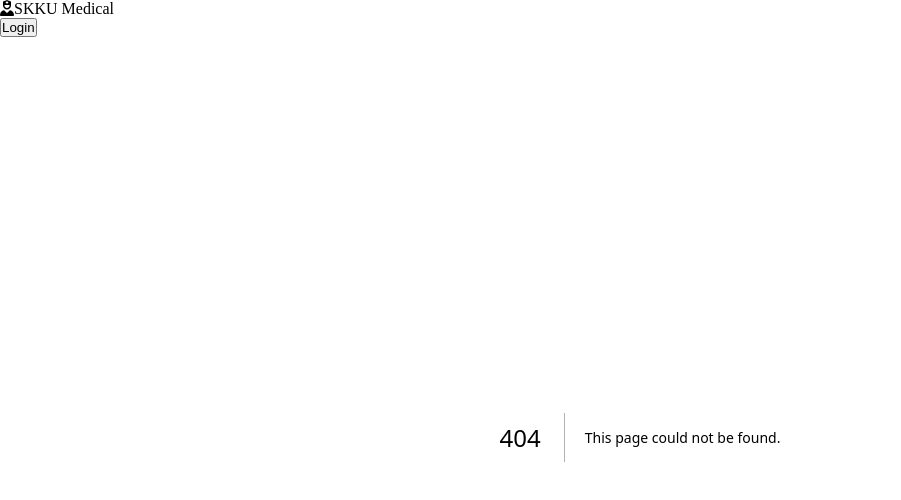
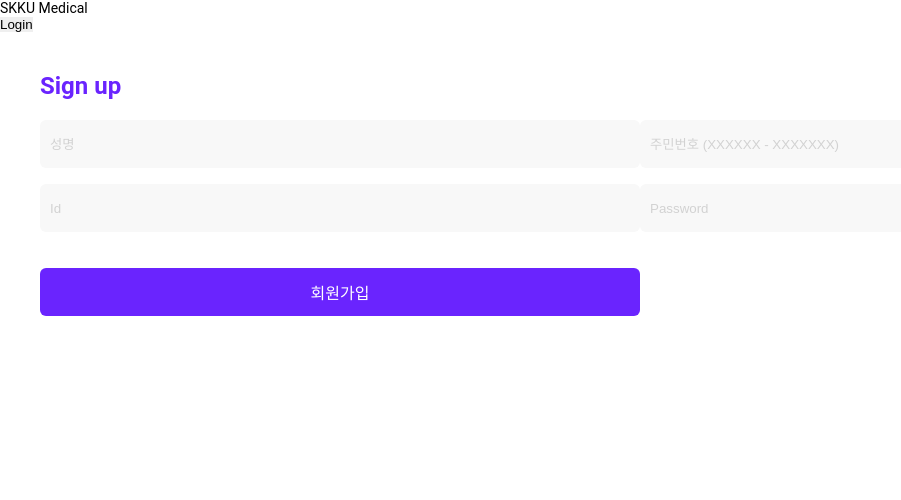
Before and after one commit to skku-sw/SKKU.THON-Team9, a Next.js app in the folder skkuthon-team-9/: page /signup in a window 1280 px wide. Before the commit this address had no page. Shown: the top 500 px of the page, without its empty margins (0-901 px from the left). Built offline with nearby package versions, Linux system fonts and the light colour scheme.

Commit message:
added login, signup

```diff
--- a/skkuthon-team-9/components/Header.js
+++ b/skkuthon-team-9/components/Header.js
@@ -5,7 +5,7 @@ const Header = () => {
   return (
     <header>
       <div>
-        <FontAwesomeIcon icon={faUserNurse} />
+        {/* <FontAwesomeIcon icon={faUserNurse} /> */}
         <span>SKKU Medical</span>
       </div>
       <div>
--- a/skkuthon-team-9/pages/_app.js
+++ b/skkuthon-team-9/pages/_app.js
@@ -1,5 +1,8 @@
 import Layout from "@/components/Layout";
 import "@/styles/globals.css";
+import "@/styles/signup.css";
+import "@/styles/login.css";
+
 
 export default function App({ Component, pageProps }) {
   return (
--- /dev/null
+++ b/skkuthon-team-9/pages/signup/index.js
@@ -0,0 +1,116 @@
+import Head from 'next/head';
+import { useState } from 'react';
+
+export default function SignUp() {
+    const [name, setName] = useState('');
+    const [jumin, setJumin] = useState('');
+    const [hidden, setHidden] = useState('');
+    const [id, setId] = useState('');
+    const [password, setPassword] = useState('');
+    const [validationErrors, setValidationErrors] = useState({});
+
+    const handleNameChange = (e) => {
+        setName(e.target.value);
+    };
+
+    const handleJuminChange = (e) => {
+        let newValue = e.target.value.replace(/[^0-9]/g, ''); // 숫자 이외의 문자 모두 제거
+        if (newValue.length > 6) {
+            newValue = newValue.slice(0, 6) + ' - ' + newValue.slice(6);
+        }
+        setJumin(newValue);
+    };
+
+    const handleIdChange = (e) => {
+        setId(e.target.value);
+    };
+
+    const handlePasswordChange = (e) => {
+        setPassword(e.target.value);
+    };
+
+    const checkError = () => {
+        const errors = {};
+
+        if (id.length < 3 || id.length > 30) {
+            errors.id = '아이디는 3자 이상 30자 이하여야 합니다.';
+        }
+
+        if (
+            !/^(?=.*[a-z])(?=.*[A-Z])(?=.*\d)(?=.*[@$!%*?&])[A-Za-z\d@$!%*?&]{8,20}$/.test(password)
+        ) {
+            errors.password =
+                '비밀번호는 영문 대소문자, 숫자, 특수문자를 모두 포함하는 8자 이상 20자 이하여야 합니다.';
+        }
+
+        if (!/^\d{6} - \d{7}$/.test(jumin)) {
+            errors.jumin = '올바른 주민번호 형식으로 입력해 주세요 (XXXXXX - XXXXXXX).';
+        }
+        setValidationErrors(errors);
+        return errors;
+    };
+
+    const handleSubmit = (e) => {
+        e.preventDefault();
+        const errors = checkError();
+        if (Object.keys(errors).length === 0) {
+            console.log('Name:', name);
+            console.log('주민번호:', jumin);
+            console.log('아이디:', id);
+            console.log('비밀번호:', password);
+        }
+    };
+
+    return (
+        <div className="signup-container">
+
+            <Head><title>Sign up</title></Head>
+
+            <h2>Sign up</h2>
+            <form onSubmit={handleSubmit} className="signup-form-wrapper">
+                <input
+                    type="text"
+                    id="name"
+                    value={name}
+                    onChange={handleNameChange}
+                    placeholder='성명'
+                />
+
+                <input
+                    type="text"
+                    id="jumin"
+                    value={jumin}
+                    onChange={handleJuminChange}
+                    placeholder='주민번호 (XXXXXX - XXXXXXX)'
+                />
+
+                {validationErrors.jumin && (
+                    <p className="error">{validationErrors.jumin}</p>
+                )}
+
+                <input
+                    type="text"
+                    id="id"
+                    value={id}
+                    onChange={handleIdChange}
+                    placeholder='Id'
+                />
+                {validationErrors.id && (
+                    <p className="error">{validationErrors.id}</p>
+                )}
+
+                <input
+                    type="password"
+                    id="password"
+                    value={password}
+                    onChange={handlePasswordChange}
+                    placeholder='Password'
+                />
+                {validationErrors.password && (
+                    <p className="error">{validationErrors.password}</p>
+                )}
+                <input type="submit" value="회원가입"></input>
+            </form>
+        </div>
+    );
+}
--- a/skkuthon-team-9/styles/globals.css
+++ b/skkuthon-team-9/styles/globals.css
@@ -13,3 +13,6 @@ body {
 a {
   text-decoration: none;
 }
+
+
+/* styles.css */
--- /dev/null
+++ b/skkuthon-team-9/styles/login.css
@@ -0,0 +1,41 @@
+*{
+    padding: 0;
+    margin: 0;
+    border: none;
+}
+body{
+    font-size: 14px;
+    font-family: 'Roboto', sans-serif;
+}
+
+.login-container{
+    width: 400px;
+    height: 350px;
+    padding: 40px;
+    box-sizing: border-box;
+}
+
+.login-container > h2{
+    font-size: 24px;
+    color: #6A24FE;
+    margin-bottom: 20px;
+}
+
+.login-form-wrapper > input{
+    width: 100%;
+    height: 48px;
+    padding: 0 10px;
+    box-sizing: border-box;
+    margin-bottom: 16px;
+    border-radius: 6px;
+    background-color: #F8F8F8;
+}
+.login-form-wrapper > input::placeholder{
+    color: #D2D2D2;
+}
+.login-form-wrapper > input[type="submit"]{
+    color: #fff;
+    font-size: 16px;
+    background-color: #6A24FE;
+    margin-top: 20px;
+}
--- /dev/null
+++ b/skkuthon-team-9/styles/signup.css
@@ -0,0 +1,47 @@
+*{
+    padding: 0;
+    margin: 0;
+    border: none;
+}
+body{
+    font-size: 14px;
+    font-family: 'Roboto', sans-serif;
+}
+
+.signup-container{
+    width: 100%;
+    height: 400px;
+    padding: 40px;
+    box-sizing: border-box;
+}
+
+.signup-container > h2{
+    font-size: 24px;
+    color: #6A24FE;
+    margin-bottom: 20px;
+}
+
+.signup-form-wrapper > input{
+    width: 50%;
+    height: 48px;
+    padding: 0 10px;
+    box-sizing: border-box;
+    margin-bottom: 16px;
+    border-radius: 6px;
+    background-color: #F8F8F8;
+}
+.signup-form-wrapper > input::placeholder{
+    color: #D2D2D2;
+}
+.signup-form-wrapper > input[type="submit"]{
+    color: #fff;
+    font-size: 16px;
+    background-color: #6A24FE;
+    margin-top: 20px;
+}
+
+.error {
+    color: red;
+    margin-top: 2px;
+    font-size: 10%;
+}
```
Also changed, not shown: skkuthon-team-9/pages/index.js (+11 -1 lines), skkuthon-team-9/pages/login/index.js (added, +62 -0 lines).
